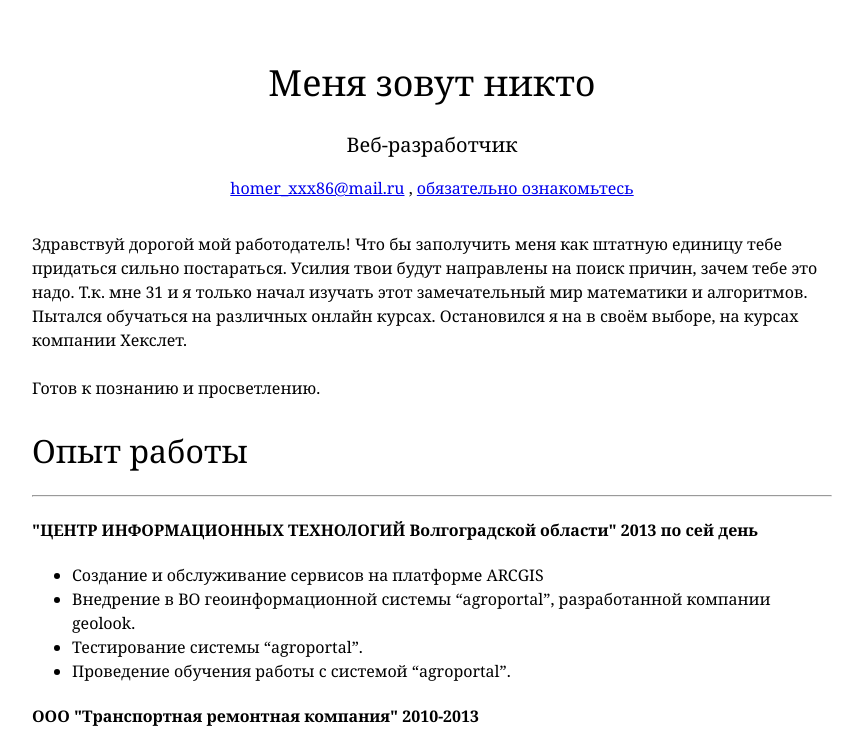
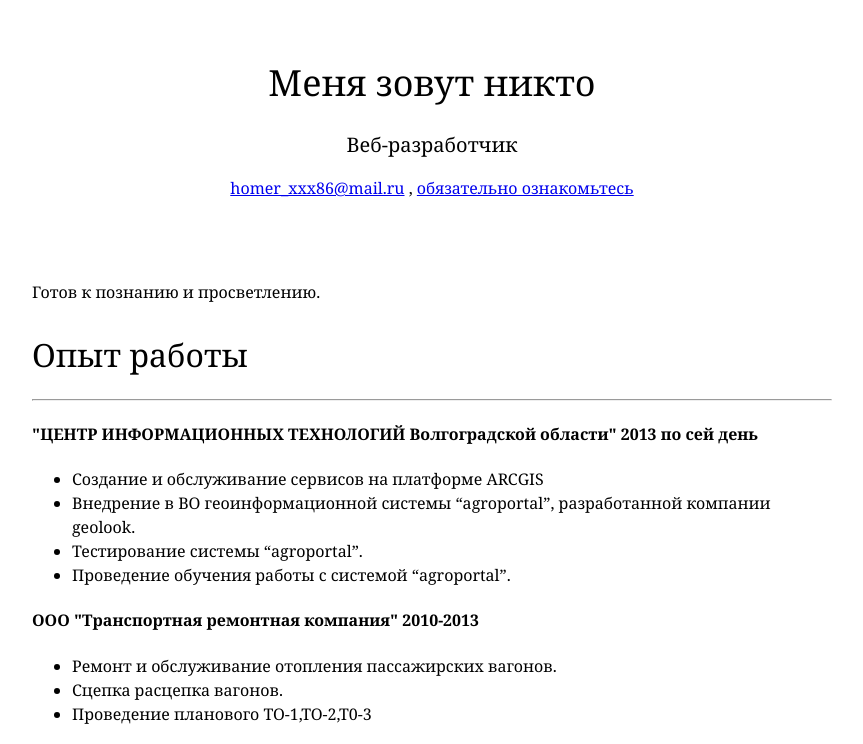
Before and after one commit to MyNameIsN0body/mynameisnobody.github.io, a plain HTML site: page index.html in a window 1280 px wide. Shown: the top 744 px of the page, without its empty margins (208-1071 px from the left). Drawn offline with Linux system fonts and the light colour scheme.

Commit message:
Update index.html

```diff
--- a/index.html
+++ b/index.html
@@ -16,7 +16,7 @@
             </p>
         </div>
         <div id="main">
-            <p>Здравствуй дорогой мой работодатель! Что бы заполучить меня как штатную единицу тебе придаться сильно постараться. Усилия твои будут направлены на поиск причин, зачем тебе это надо. Т.к. мне 31 и я только начал изучать этот замечательный мир математики и алгоритмов. Пытался обучаться на различных онлайн курсах. Остановился я на в своём выборе, на курсах компании Хекслет.
+            <p>
                 <br> <br>
                 Готов к познанию и просветлению.
             </p>
```
